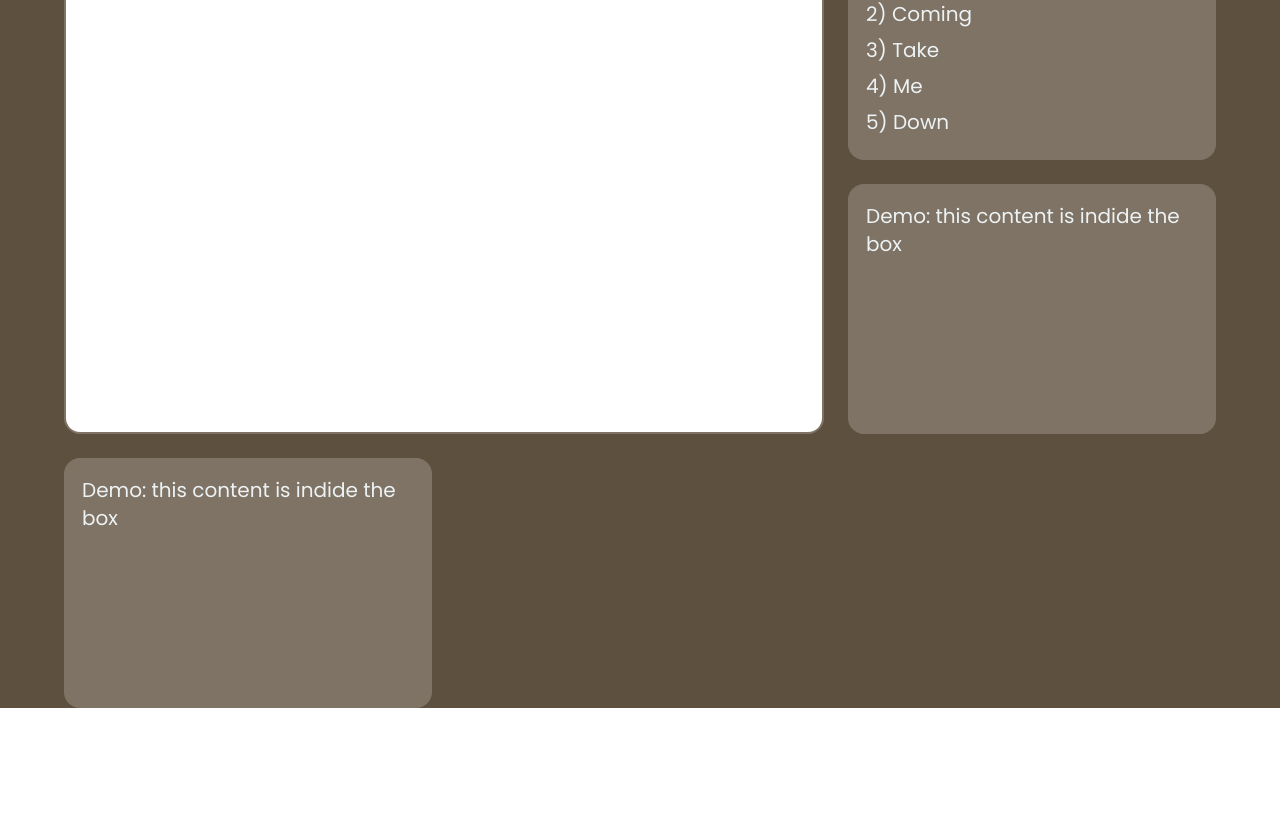
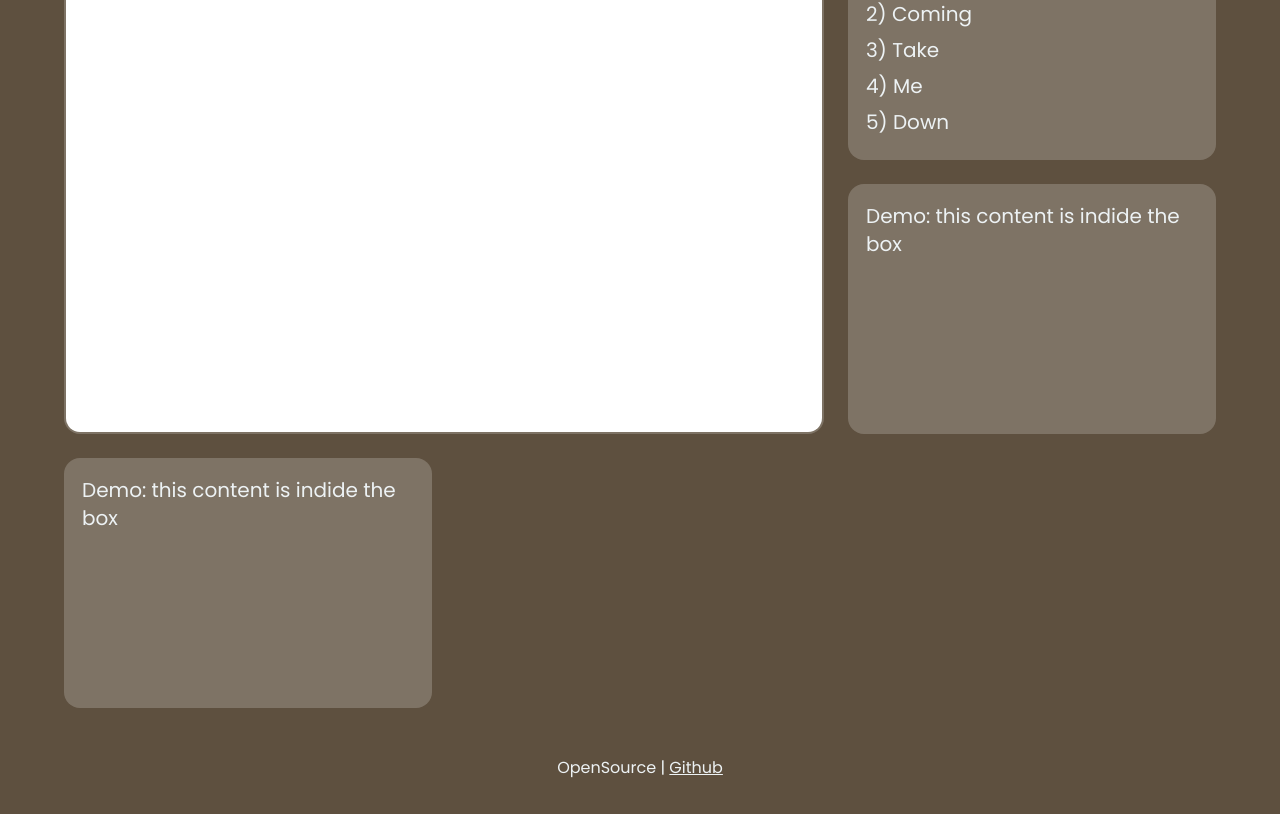
Before and after one commit to yashnirmal/easter-eggs, a Next.js app: page / in a window 1280 px wide. Shown: the part 334-1148 px from the top of the page. Before the commit the page ends 1042 px from the top, so only its background shows below. Built offline with nearby package versions, Linux system fonts and the light colour scheme.

Commit message:
added footer

```diff
--- /dev/null
+++ b/components/footer/footer.js
@@ -0,0 +1,8 @@
+export default function Footer(){
+	return (
+		<div className="flex items-center justify-center p-12">
+			<span>OpenSource | <a className="underline" href="https://github.com/yashnirmal/easter-eggs" target="blank">Github</a></span>
+
+		</div>
+	)
+}
--- a/components/maincontainer/maincontainer.js
+++ b/components/maincontainer/maincontainer.js
@@ -10,7 +10,6 @@ export default function MainContainer(){
 				<NeverGonnaGiveYouUp />
 				<Demo />
 				<Demo />
-
 			</div>
 		</div>
 	)
--- a/pages/index.js
+++ b/pages/index.js
@@ -2,6 +2,7 @@ import Head from 'next/head';
 import Navbar from "../components/navbar/navbar"
 import Search from "../components/search/search"
 import MainContainer from "../components/maincontainer/maincontainer"
+import Footer from "../components/footer/footer"
 
 
 export default function Home() {
@@ -17,6 +18,7 @@ export default function Home() {
         <Navbar />
         <Search />
         <MainContainer />
+        <Footer />
       </main>
     </>
   )
```
